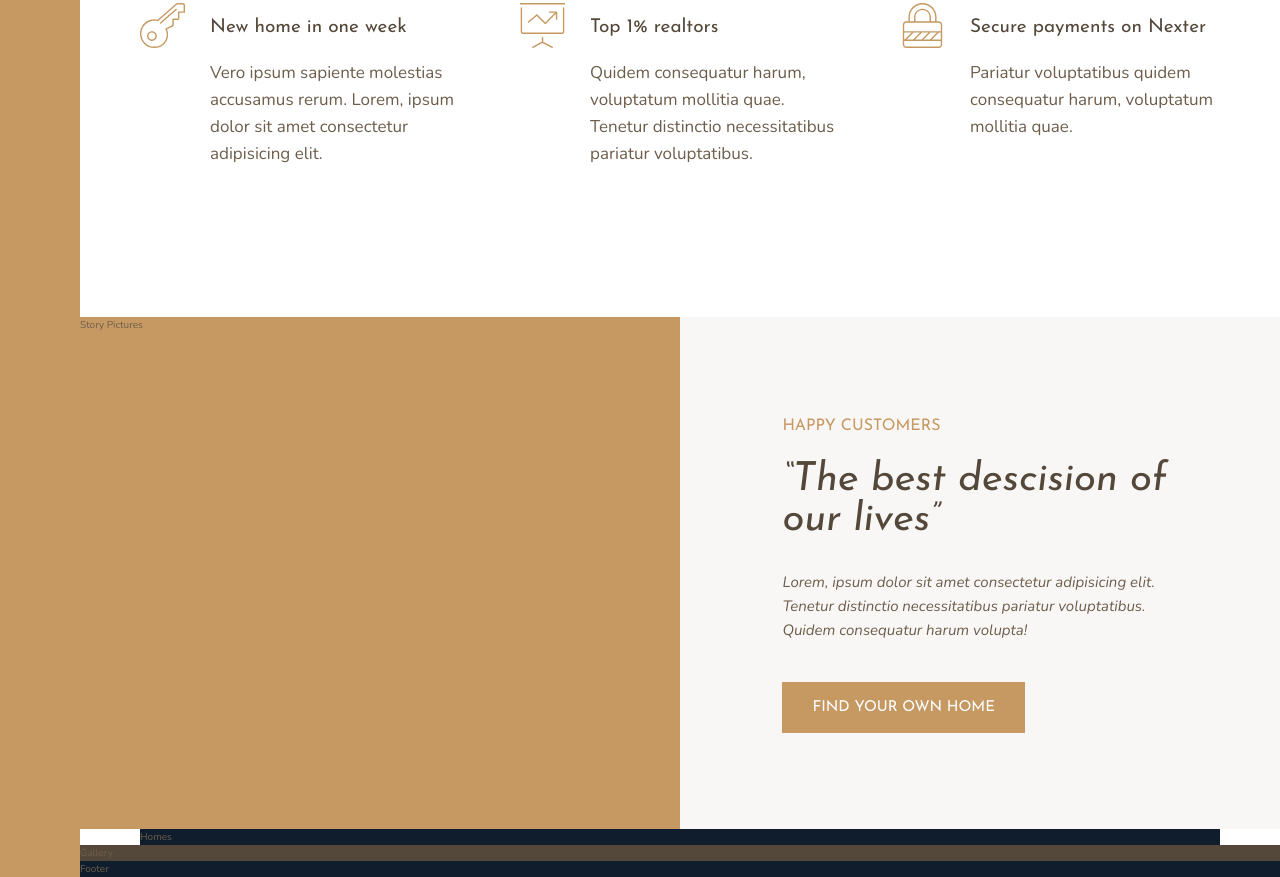
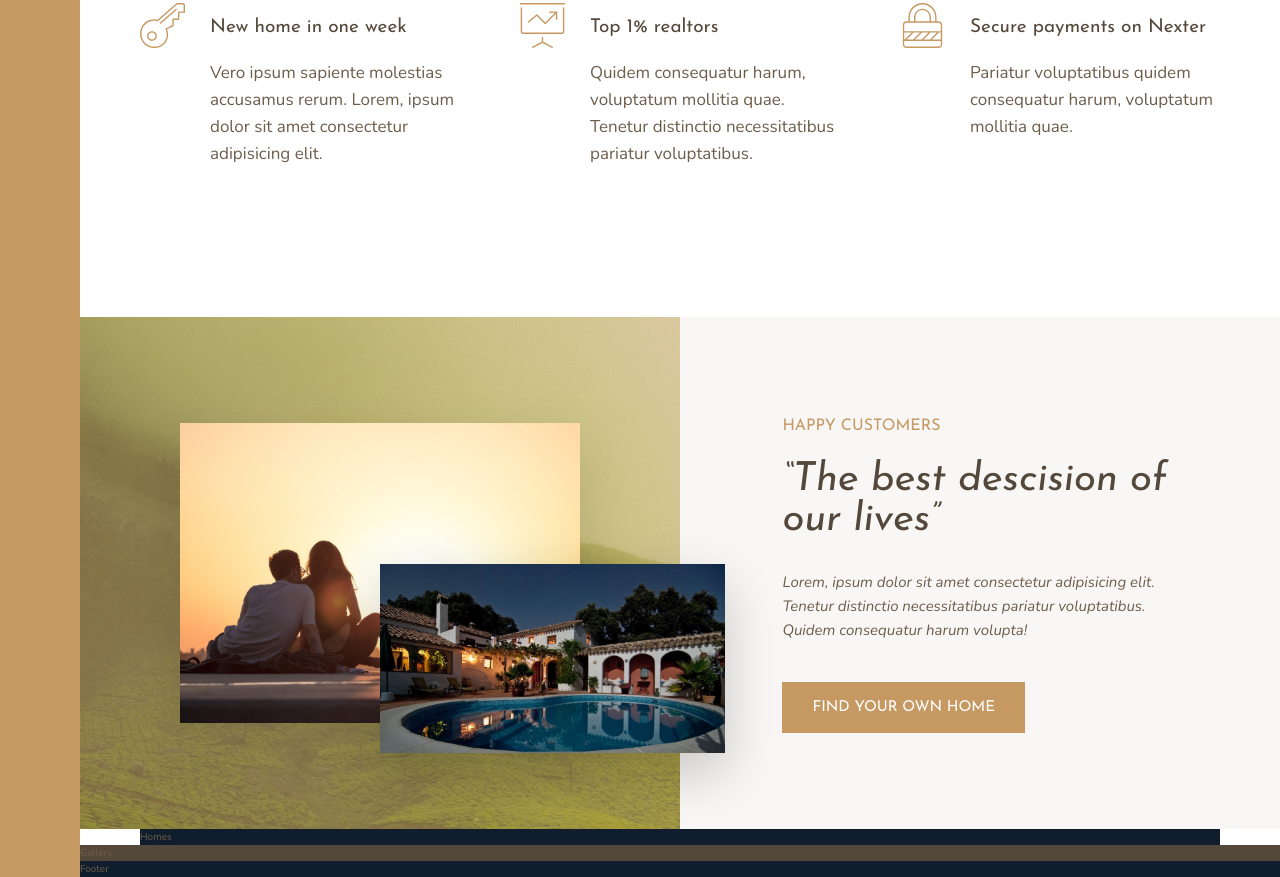
Before and after one commit to kerstin-w/Nexter, a website: page index.html in a window 1280 px wide. Shown: the part 991-1868 px from the top of the page. Drawn offline with nearby package versions, Linux system fonts and the light colour scheme.

Commit message:
feat: Add pictures to story section and style them

```diff
--- a/index.html
+++ b/index.html
@@ -85,7 +85,18 @@
       </div>
     </section>
     <!-- STORY -->
-    <div class="story__pictures">Story Pictures</div>
+    <div class="story__pictures">
+      <img
+        src="img/story-1.jpeg"
+        alt="Couple with new house"
+        class="story__img--1"
+      />
+      <img
+        src="img/story-2.jpeg"
+        alt="Couple with new house"
+        class="story__img--2"
+      />
+    </div>
     <div class="story__content">
       <h3 class="heading-3 mb-sm">Happy Customers</h3>
       <h2 class="heading-2 heading-2--dark mb-md">
--- a/sass/_story.scss
+++ b/sass/_story.scss
@@ -3,6 +3,31 @@
     background-color: $color-primary;
     // Sets the grid column property to span from the first column line to the fourth column line.
     grid-column: full-start / col-end 4;
+    background-image: linear-gradient(
+        rgba($color-primary, 0.5),
+        rgba($color-primary, 0.5)
+      ),
+      url(../img/back.jpg);
+
+    display: grid;
+    grid-template-rows: repeat(6, 1fr);
+    grid-template-columns: repeat(6, 1fr);
+    align-items: center;
+  }
+
+  &__img--1 {
+    width: 100%;
+    grid-row: 2 / 6;
+    grid-column: 2 / 6;
+    box-shadow: 0 2rem 5rem rgba(#000, 0.1);
+  }
+
+  &__img--2 {
+    width: 115%;
+    grid-row: 4 / 6;
+    grid-column: 4 / 7;
+    z-index: 20;
+    box-shadow: 0 2rem 5rem rgba(#000, 0.2);
   }
 
   &__content {
```
Also changed, not shown: css/style.css.
